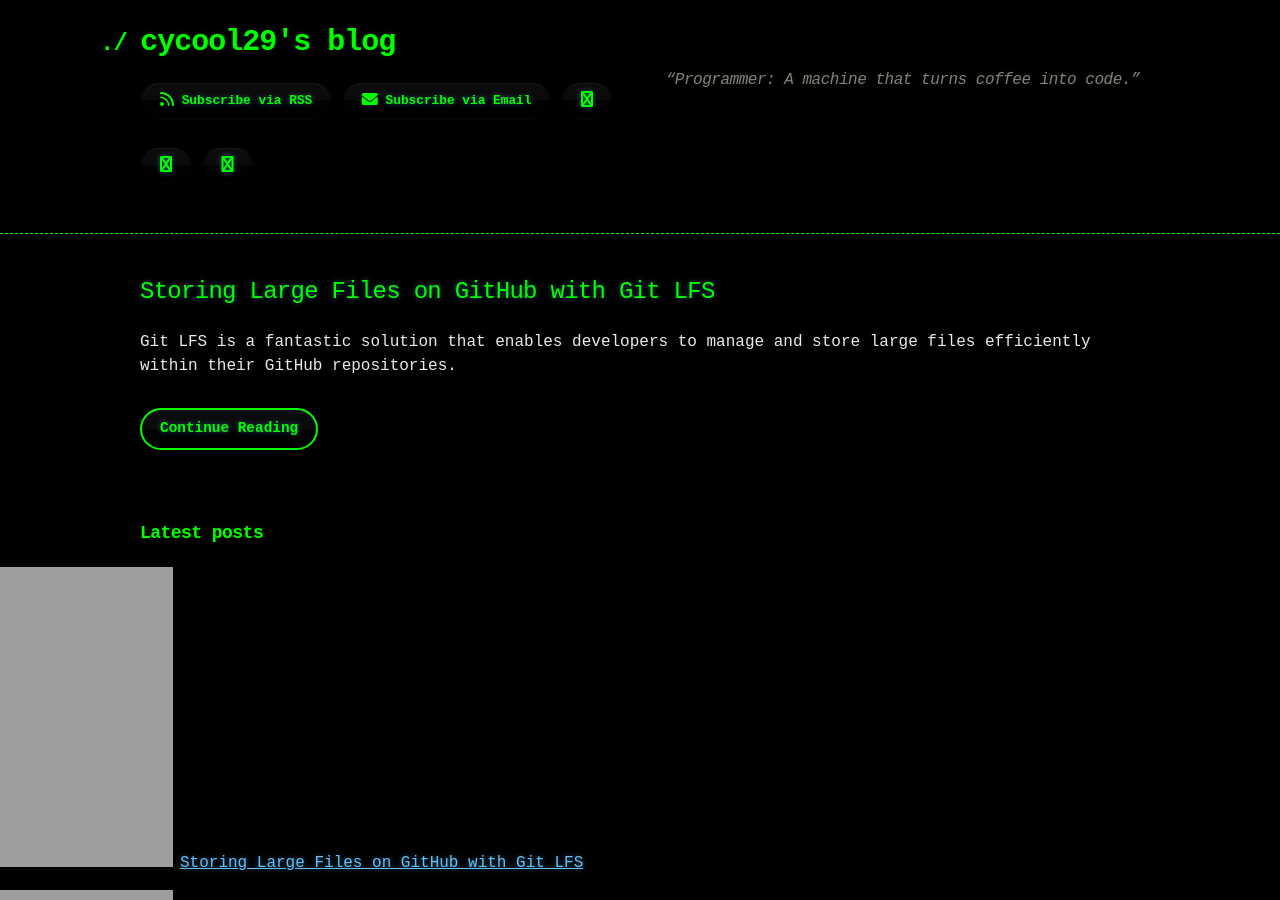
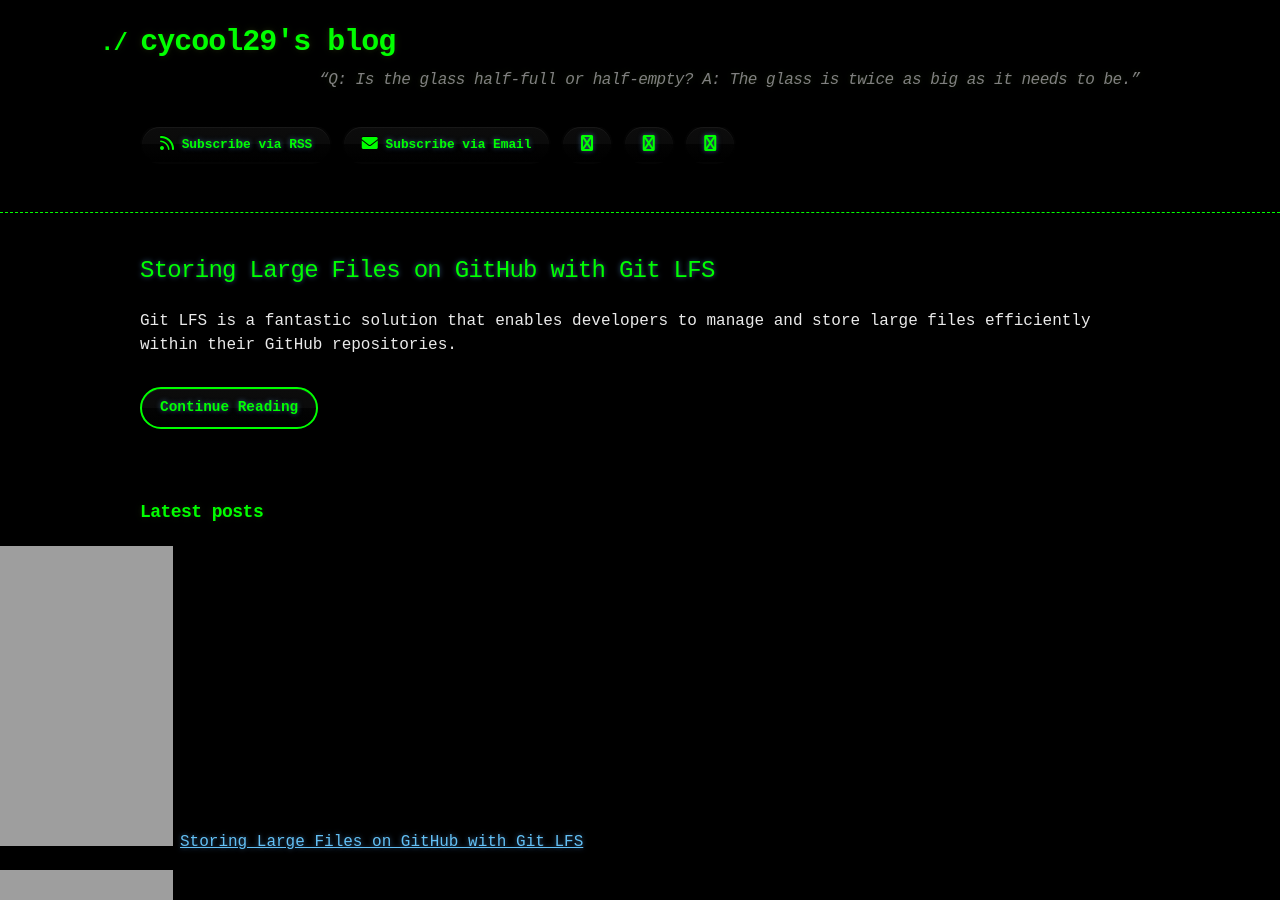
Before and after one commit to cycool29/cycool29.github.io, a Jekyll site: the page built from index.md, in a window 1280 px wide and 900 px high. Built offline with Jekyll 4.4.1, drawn with Linux system fonts in a browser that asks for light colours; a style sheet for code colours, icons or effects is not loaded.

Commit message:
Update quotes

```diff
--- a/_config.yml
+++ b/_config.yml
@@ -1,5 +1,5 @@
 title: cycool29's blog
-description: "“Programmer: A machine that turns coffee into code.” "
+description: "“Q: Is the glass half-full or half-empty? A: The glass is twice as big as it needs to be.” "
 bio: A high school student. Intermediate in Python, Git, Bash. Learning JavaScript. He/Him. "
 author: cycool29
 url: https://cycool29.github.io
```
